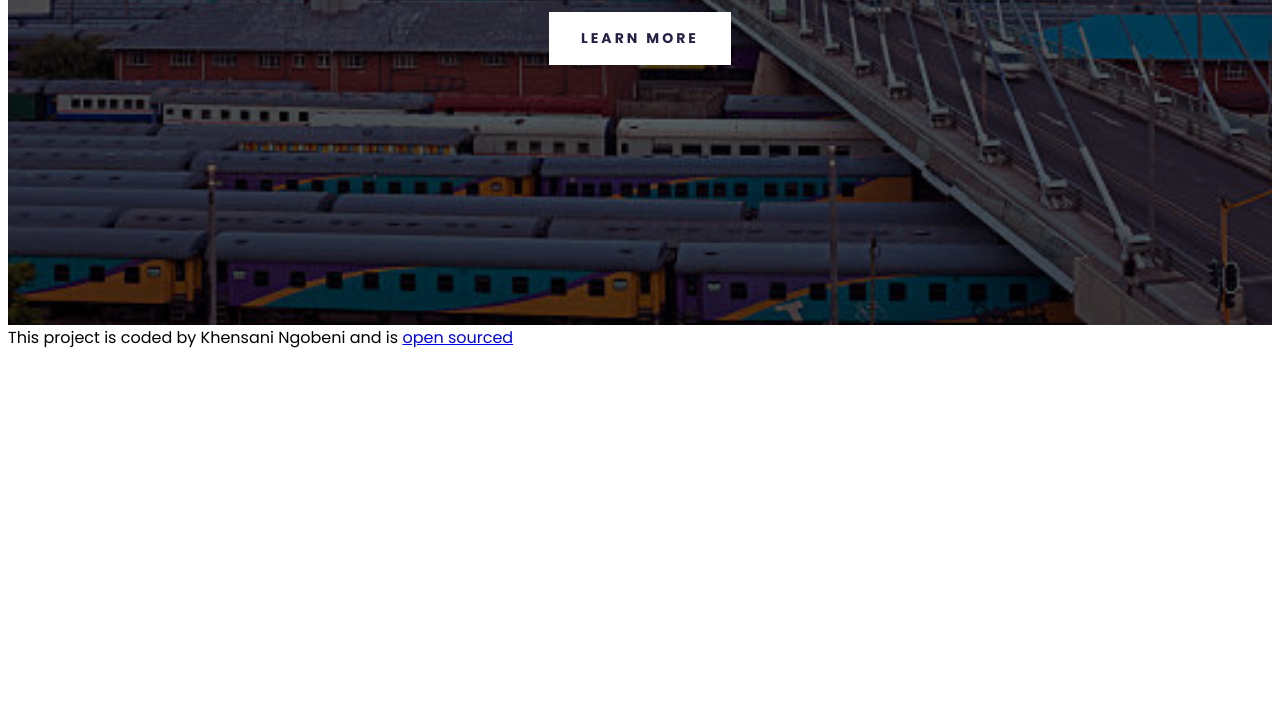
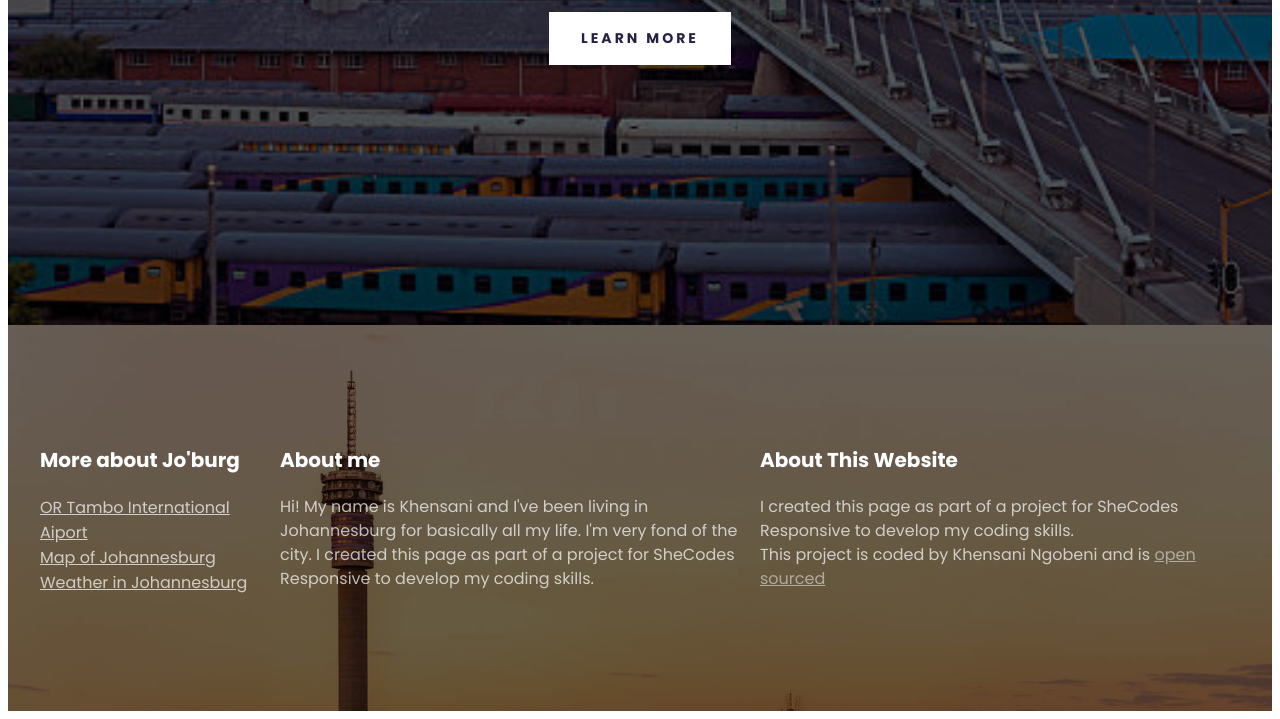
Before and after one commit to khensani8/johannesburg-travel-project, a plain HTML site: page index.html in a window 1280 px wide. Shown: the part 672-1391 px from the top of the page. Before the commit the page ends 1030 px from the top, so only its background shows below. Drawn offline with Linux system fonts and the light colour scheme.

Commit message:
added footer info to the project

```diff
--- a/index.html
+++ b/index.html
@@ -21,13 +21,45 @@
       </header>
     </div>
     <footer>
+      <section class="grid">
+        <div>
+      <h3>More about Jo'burg</h3>
+      <ul>
+        <li>
+          <a href="https://ortambo-airport.com/index.html" target="_blank">
+            OR Tambo International Aiport</a
+          >
+        </li>
+        <li>
+          <a href="https://maps.app.goo.gl/YgCQ9MWEYaYXRwPS7 target="_blank" rel="noopener noreferrer">Map of Johannesburg</a>
+        </li>
+        <li>
+          <a href="https://www.accuweather.com/en/za/johannesburg/305448/hourly-weather-forecast/305448" target="_blank" rel="noopener noreferrer">Weather in Johannesburg</a>
+        </li>
+      </ul>
+      </div>
+      <div>
+         <h3>About me</h3>
+            <p>
+              Hi! My name is Khensani and I've been living in Johannesburg for basically all my life. I'm very fond of the city. I created this page as part of a
+              project for SheCodes Responsive to develop my coding skills.
+            </p>
+      </div>
+      <div>
+        <h3>About This Website </h3>
+        <p>
+              I created this page as part of a project for SheCodes Responsive
+              to develop my coding skills.
+              <br />
       This project is coded by Khensani Ngobeni and is
       <a
         href="https://github.com/khensani8/johannesburg-travel-project"
         target="_blank"
         rel="noopener noreferrer"
-        >open sourced</a
-      >
+        >open sourced</a>
+        </p>
+      </div>
+    </section>
     </footer>
   </body>
 </html>
--- a/src/styles.css
+++ b/src/styles.css
@@ -4,6 +4,16 @@ body {
 
 .container {
   max-width: 1400px;
+  margin: 0 auto;
+}
+
+.grid {
+  display: grid;
+  grid-template-columns: 1fr 2fr 2fr;
+}
+
+section {
+  max-width: 1200px;
   margin: 0 auto;
 }
 
@@ -53,6 +63,44 @@ header a {
   background: white;
 }
 
+footer {
+  background-image: linear-gradient(rgba(0, 0, 0, 0.6), rgba(0, 0, 0, 0.6)),
+    url("../images/johannesburg-footer.jpg");
+  background-size: cover;
+  background-repeat: no-repeat;
+  color: white;
+  padding: 100px 0;
+}
+
+footer a {
+  color: white;
+  opacity: 0.7;
+}
+
+footer h3 {
+  font-weight: 700;
+  font-size: 20px;
+  line-height: 30px;
+}
+
+footer ul {
+  padding: 0;
+}
+
+footer li {
+  list-style: none;
+  margin: 0;
+  padding: 0;
+}
+
+footer p {
+  font-weight: 400;
+  font-size: 16px;
+  opacity: 0.7;
+  margin-right: 20px;
+  line-height: 24px;
+}
+
 @media (max-width: 900px) {
   heading {
     padding: 60px 0;
```
Also changed, not shown: images/johannesburg-footer.jpg (added).
